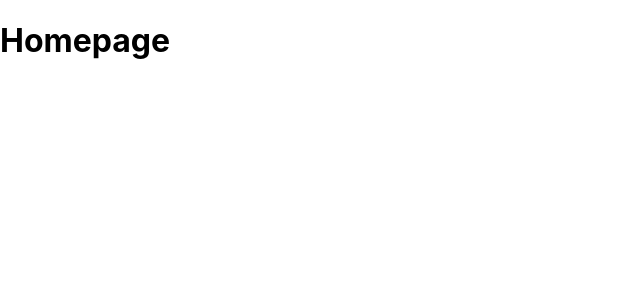
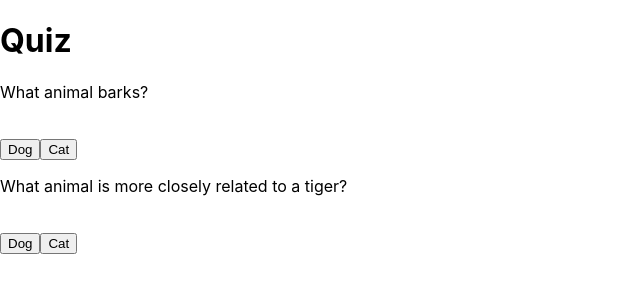
Before and after one commit to sebgaw12/React_AdvNovember2022, a React (Create React App) app: page / in a window 1280 px wide. Shown: the top 300 px of the page, without its empty margins (0-640 px from the left). Built offline with nearby package versions, Linux system fonts and the light colour scheme.

Commit message:
Quiz with refactored PossibleAnswer

```diff
--- a/src/App.js
+++ b/src/App.js
@@ -6,6 +6,7 @@ import Board from "./Board/Board";
 import CounterClass from "./Counter/CounterClass";
 import Lifecycle from "./Lifecycle/Lifecycle";
 import LoginForm from "./LoginForm/LoginForm";
+import Quiz from "./Quiz/Quiz";
 import RouterReact from "./Router/RouterReact";
 import SecretMessage from "./SecretMessage/SecretMessage";
 function App() {
@@ -21,7 +22,8 @@ function App() {
     {/* <SecretMessage /> */}
     {/* <Lifecycle /> */}
     {/* <Board /> */}
-    <RouterReact />
+    {/* <RouterReact /> */}
+    <Quiz />
     </div>
   );
 }
--- /dev/null
+++ b/src/Quiz/PossibleAnswer.js
@@ -0,0 +1,3 @@
+const PossibleAnswer = (props) => <button onClick={props.action}>{props.possibleAnswer}</button>
+
+export default PossibleAnswer;
--- /dev/null
+++ b/src/Quiz/Quiz.js
@@ -0,0 +1,94 @@
+import React, {Component} from 'react'
+import PossibleAnswer from './PossibleAnswer'
+
+class Quiz extends Component {
+    constructor(props) {
+        super()
+
+        this.state = {
+            playerScore : 0,
+            questions: [
+                {
+
+                  title: "What animal barks?",
+                  possibleAnswers: ["Dog", "Cat"],
+                  rightAnswer: "Dog",
+                  playerChoice: null
+                },
+                {
+                  title: "What animal is more closely related to a tiger?",
+                  possibleAnswers: ["Dog", "Cat"],
+                  rightAnswer: "Cat",
+                  playerChoice: null
+                }]
+        }
+    }
+
+    updatePlayerScore() {
+        const playerScore = this.state.questions.filter(q => q.rightAnswer === q.playerChoice).length
+        this.setState({playerScore})
+        console.log("New player score:", playerScore)
+    }
+    answerQuestion(index, choice) {
+        const answeredQuestion = this.state.questions[index]
+        answeredQuestion.playerChoice = choice
+
+        const allQuestions = this.state.questions
+        allQuestions[index] = answeredQuestion
+
+        this.setState({questions : allQuestions}, () => {this.updatePlayerScore()} ) //callback playerscore!
+
+    }
+
+    displayResult(index) {
+        const question = this.state.questions[index]
+        if(!question.playerChoice) {return}
+
+        if(question.playerChoice === question.rightAnswer) {
+            return  <p>Your answer is correct!</p>
+        }
+        else {
+            return <p>your answer is incorrect!</p>
+        }
+        }
+
+    displayQuestion(index)
+    {
+        console.log(index)
+        const question = this.state.questions[index]
+        return (
+            <div>
+                <p>{question.title}</p>
+                <br />
+                {question.possibleAnswers.map((possAns, indexAns) => <PossibleAnswer key={indexAns}
+                    action={() => this.answerQuestion(index, question.possibleAnswers[indexAns])}
+                    possibleAnswer={possAns}/>)}
+
+
+
+
+                {/* <button
+                    onClick={() => this.answerQuestion(index, question.possibleAnswers[0])}>{question.possibleAnswers[0]}</button>
+                <button
+                    onClick={() => this.answerQuestion(index, question.possibleAnswers[1])}>{question.possibleAnswers[1]}</button>
+                <br />
+                */}
+                {this.displayResult(index)}
+            </div>
+        )
+    }
+
+    render() {
+        console.log(this.state)
+        return (
+            <div>
+                <h1>Quiz</h1>
+                {this.state.questions.map((question, index) => this.displayQuestion(index))}
+
+                {/* {this.displayQuestion(0)}
+                {this.displayQuestion(1)} */}
+            </div>
+        )
+    }
+}
+export default Quiz;
```
